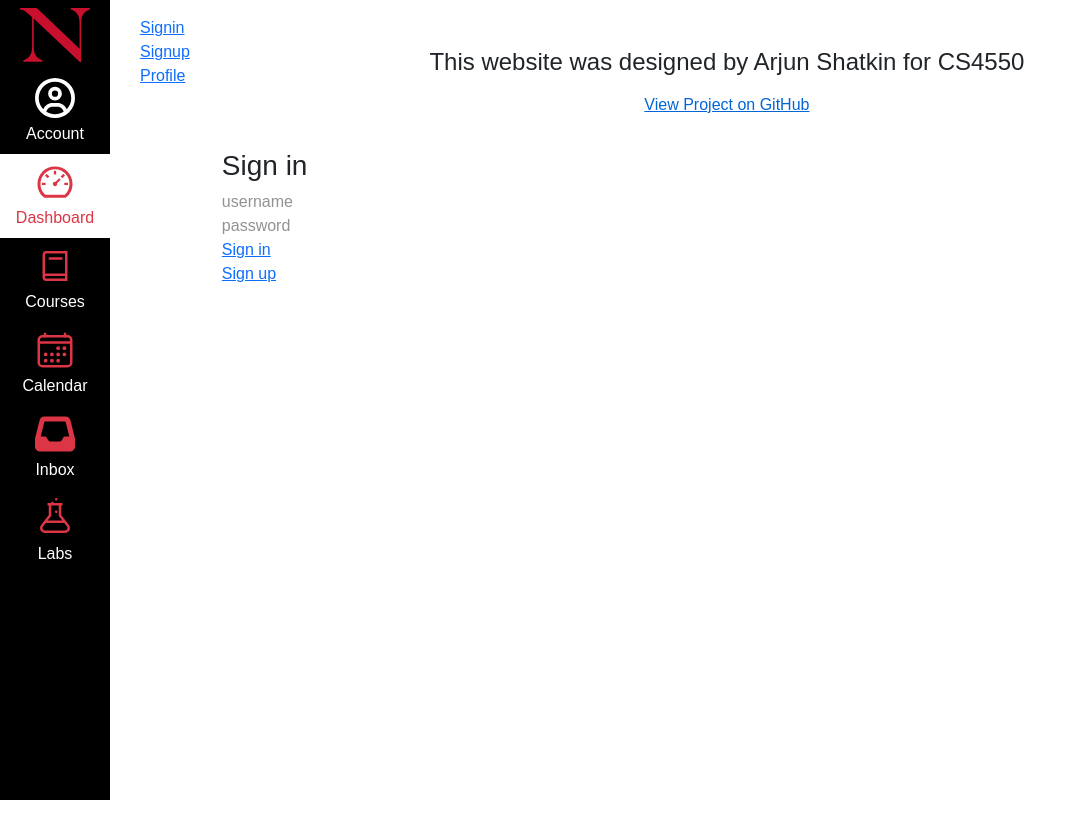
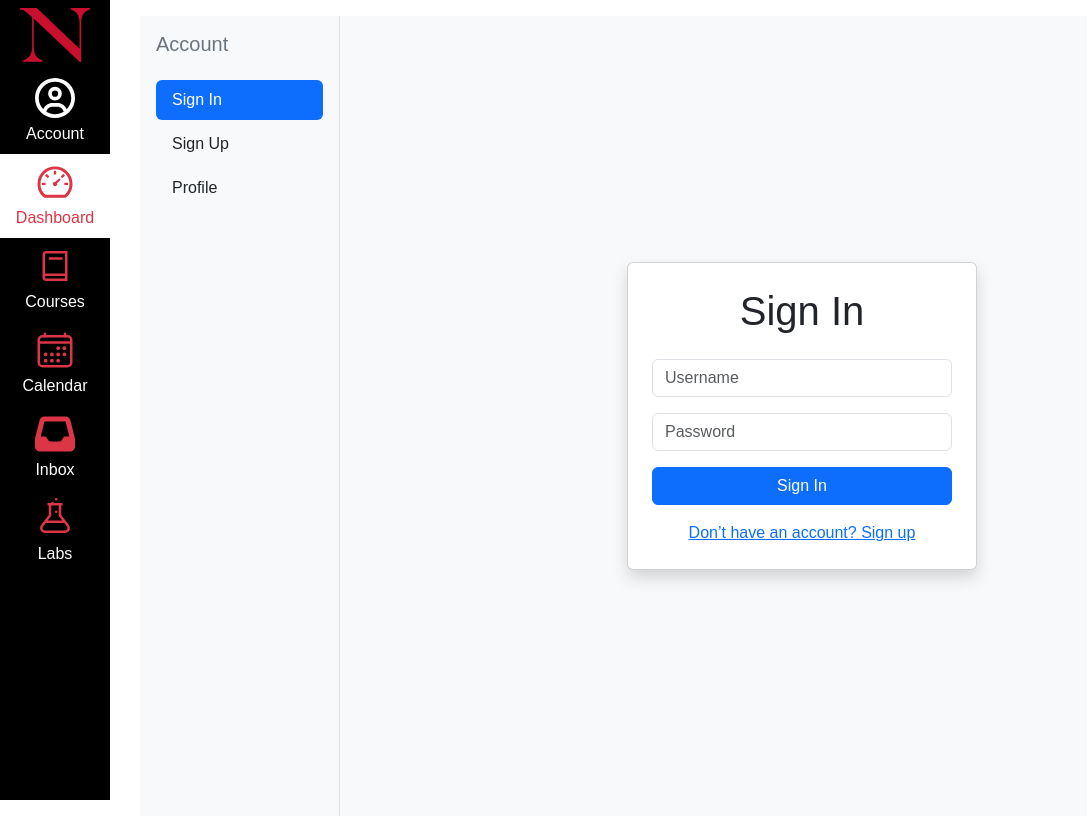
Before and after one commit to ArjunShatkin/kambaz-next-js, a Next.js app: page /Account/Signin in a window 1280 px wide. Shown: the whole page, without its empty margins (0-1087 px from the left). Before the commit the page ends 800 px from the top, so only its background shows below. Built offline with nearby package versions, Linux system fonts and the light colour scheme.

Commit message:
A2. Did not know I needed to name my updated commit A2 last friday.

```diff
--- a/src/app/(Kambaz)/Account/Navigation.tsx
+++ b/src/app/(Kambaz)/Account/Navigation.tsx
@@ -1,11 +1,46 @@
+// app/(Kambaz)/Account/AccountNavigation.tsx
+"use client";
 import Link from "next/link";
+import { usePathname } from "next/navigation";
 
 export default function AccountNavigation() {
+  const pathname = usePathname();
+
   return (
-    <div id="wd-account-navigation">
-      <Link href="/Account/Signin">Signin</Link> <br />
-      <Link href="/Account/Signup">Signup</Link> <br />
-      <Link href="/Account/Profile">Profile</Link> <br />
+    <div
+      id="wd-account-navigation"
+      className="bg-light border-end vh-100 p-3"
+      style={{ minWidth: "200px" }}
+    >
+      <h5 className="mb-4 text-secondary">Account</h5>
+      <ul className="nav flex-column">
+        <li className="nav-item mb-1">
+          <Link
+            href="/Account/Signin"
+            className={`nav-link ${pathname === "/Account/Signin" ? "active text-white bg-primary rounded" : "text-dark"}`}
+          >
+            Sign In
+          </Link>
+        </li>
+
+        <li className="nav-item mb-1">
+          <Link
+            href="/Account/Signup"
+            className={`nav-link ${pathname === "/Account/Signup" ? "active text-white bg-primary rounded" : "text-dark"}`}
+          >
+            Sign Up
+          </Link>
+        </li>
+
+        <li className="nav-item mb-1">
+          <Link
+            href="/Account/Profile"
+            className={`nav-link ${pathname === "/Account/Profile" ? "active text-white bg-primary rounded" : "text-dark"}`}
+          >
+            Profile
+          </Link>
+        </li>
+      </ul>
     </div>
   );
 }
--- a/src/app/(Kambaz)/Account/Profile/page.tsx
+++ b/src/app/(Kambaz)/Account/Profile/page.tsx
@@ -1,63 +1,42 @@
+// app/(Kambaz)/Account/Profile/page.tsx
+"use client";
+import { Form, Button } from "react-bootstrap";
 import Link from "next/link";
 
 export default function Profile() {
   return (
-    <div id="wd-profile-screen">
-      <h3>Profile</h3>
+    <div
+      id="wd-profile-screen"
+      className="d-flex align-items-center justify-content-center vh-100 bg-light"
+    >
+      <div className="card shadow p-4" style={{ width: "400px" }}>
+        <h1 className="text-center mb-4">Profile</h1>
 
-      <input
-        defaultValue="alice"
-        placeholder="username"
-        className="wd-username"
-      />
-      <br />
+        <Form>
+          <Form.Group className="mb-3" controlId="wd-profile-username">
+            <Form.Label>Username</Form.Label>
+            <Form.Control type="text" defaultValue="student123" />
+          </Form.Group>
 
-      <input
-        defaultValue="123"
-        placeholder="password"
-        type="password"
-        className="wd-password"
-      />
-      <br />
+          <Form.Group className="mb-3" controlId="wd-profile-email">
+            <Form.Label>Email</Form.Label>
+            <Form.Control type="email" defaultValue="student@northeastern.edu" />
+          </Form.Group>
 
-      <input
-        defaultValue="Alice"
-        placeholder="First Name"
-        id="wd-firstname"
-      />
-      <br />
+          <Form.Group className="mb-3" controlId="wd-profile-password">
+            <Form.Label>Password</Form.Label>
+            <Form.Control type="password" defaultValue="••••••••" />
+          </Form.Group>
 
-      <input
-        defaultValue="Wonderland"
-        placeholder="Last Name"
-        id="wd-lastname"
-      />
-      <br />
+          <Button variant="primary" className="w-100 mb-2">
+            Save Changes
+          </Button>
 
-      <input
-        defaultValue="2000-01-01"
-        type="date"
-        id="wd-dob"
-      />
-      <br />
-
-      <input
-        defaultValue="alice@wonderland"
-        type="email"
-        id="wd-email"
-      />
-      <br />
-
-      <select defaultValue="FACULTY" id="wd-role">
-        <option value="USER">User</option>
-        <option value="ADMIN">Admin</option>
-        <option value="FACULTY">Faculty</option>
-        <option value="STUDENT">Student</option>
-      </select>
-      <br />
-
-      {/* ✅ Sign out goes back to Signin */}
-      <Link href="/Account/Signin">Sign out</Link>
+          <Button variant="outline-danger" className="w-100" as={Link} href="/Account/Signin">
+            Sign Out
+          </Button>
+        </Form>
+      </div>
     </div>
   );
 }
--- a/src/app/(Kambaz)/Account/Signin/page.tsx
+++ b/src/app/(Kambaz)/Account/Signin/page.tsx
@@ -1,44 +1,43 @@
+// app/(Kambaz)/Account/Signin/page.tsx
+"use client";
 import Link from "next/link";
+import { Form, Button } from "react-bootstrap";
 
 export default function Signin() {
   return (
-    <div id="wd-signin-screen" style={{ padding: "2rem" }}>
-      {/* Top header */}
-      <h4 style={{ textAlign: "center", marginBottom: "1rem" }}>
-        This website was designed by Arjun Shatkin for CS4550
-      </h4>
+    <div
+      id="wd-signin-screen"
+      className="d-flex align-items-center justify-content-center vh-100 bg-light"
+    >
+      <div className="card shadow p-4" style={{ width: "350px" }}>
+        <h1 className="text-center mb-4">Sign In</h1>
 
-      {/* GitHub link */}
-      <p style={{ textAlign: "center", marginBottom: "2rem" }}>
-        <a
-          href="https://github.com/ArjunShatkin/kambaz-next-js"
-          target="_blank"
-          rel="noopener noreferrer"
-          style={{ color: "#0366d6", textDecoration: "underline" }}
-        >
-          View Project on GitHub
-        </a>
-      </p>
+        <Form>
+          <Form.Group className="mb-3" controlId="wd-username">
+            <Form.Control type="text" placeholder="Username" />
+          </Form.Group>
 
-      <h3>Sign in</h3>
-      <input className="wd-username" placeholder="username" /> <br />
-      <input
-        className="wd-password"
-        placeholder="password"
-        type="password"
-      />{" "}
-      <br />
+          <Form.Group className="mb-3" controlId="wd-password">
+            <Form.Control type="password" placeholder="Password" />
+          </Form.Group>
 
-      {/* Navigate to Dashboard after signing in */}
-      <Link id="wd-signin-btn" href="/Dashboard">
-        Sign in
-      </Link>{" "}
-      <br />
+          <Button
+            id="wd-signin-btn"
+            variant="primary"
+            className="w-100 mb-3"
+            as={Link}
+            href="/Account/Profile"
+          >
+            Sign In
+          </Button>
 
-      {/* Navigate to Signup screen */}
-      <Link id="wd-signup-link" href="Signup">
-        Sign up
-      </Link>
+          <div className="text-center">
+            <Link id="wd-signup-link" href="/Account/Signup">
+              Don’t have an account? Sign up
+            </Link>
+          </div>
+        </Form>
+      </div>
     </div>
   );
 }
--- a/src/app/(Kambaz)/Account/Signup/page.tsx
+++ b/src/app/(Kambaz)/Account/Signup/page.tsx
@@ -1,18 +1,45 @@
+// app/(Kambaz)/Account/Signup/page.tsx
+"use client";
 import Link from "next/link";
+import { Form, Button } from "react-bootstrap";
 
 export default function Signup() {
   return (
-    <div id="wd-signup-screen">
-      <h3>Sign up</h3>
-      <input placeholder="username" className="wd-username" /> <br />
-      <input placeholder="password" type="password" className="wd-password" /> <br />
-      <input placeholder="verify password" type="password" className="wd-password-verify" /> <br />
+    <div
+      id="wd-signup-screen"
+      className="d-flex align-items-center justify-content-center vh-100 bg-light"
+    >
+      <div className="card shadow p-4" style={{ width: "350px" }}>
+        <h1 className="text-center mb-4">Sign Up</h1>
 
+        <Form>
+          <Form.Group className="mb-3" controlId="wd-new-username">
+            <Form.Control type="text" placeholder="Username" />
+          </Form.Group>
 
-      <Link href="/Account/Profile">Sign up</Link> <br />
+          <Form.Group className="mb-3" controlId="wd-new-password">
+            <Form.Control type="password" placeholder="Password" />
+          </Form.Group>
 
+          <Form.Group className="mb-3" controlId="wd-confirm-password">
+            <Form.Control type="password" placeholder="Confirm Password" />
+          </Form.Group>
 
-      <Link href="/Account/Signin">Sign in</Link>
+          <Button
+            id="wd-create-account-btn"
+            variant="success"
+            className="w-100 mb-3"
+            as={Link}
+            href="/Account/Profile"
+          >
+            Create Account
+          </Button>
+
+          <div className="text-center">
+            <Link href="/Account/Signin">Already have an account? Sign in</Link>
+          </div>
+        </Form>
+      </div>
     </div>
   );
 }
--- a/src/app/(Kambaz)/styles.css
+++ b/src/app/(Kambaz)/styles.css
@@ -40,3 +40,13 @@ body {
                 }
                 .wd-lesson {
                 border-left: 3px solid green !important;}
+
+
+                .wd-account-nav .nav-link.active {
+                  background-color: #0d6efd;
+                  color: white;
+                  border-radius: 0.375rem;
+                }
+                .wd-account-nav .nav-link:hover {
+                  background-color: #e9ecef;
+                }
```
